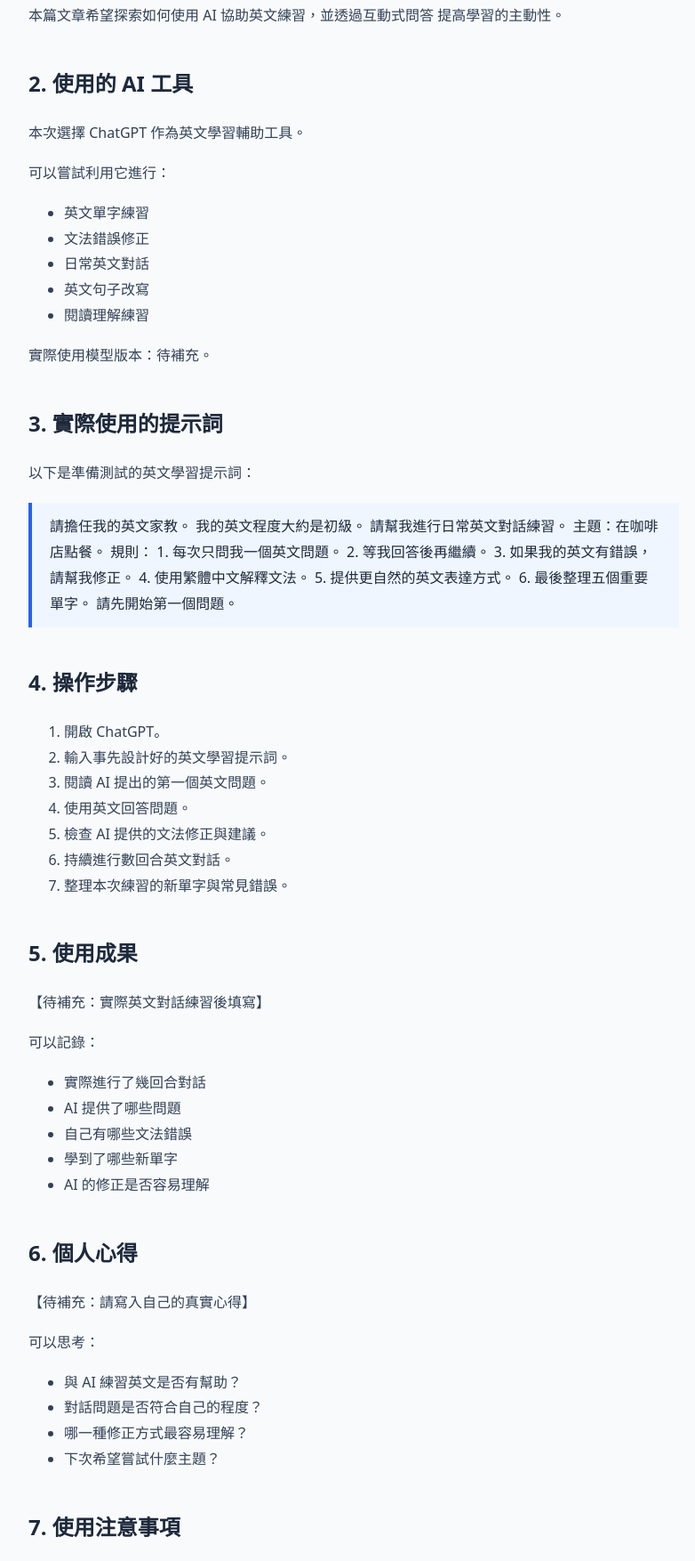
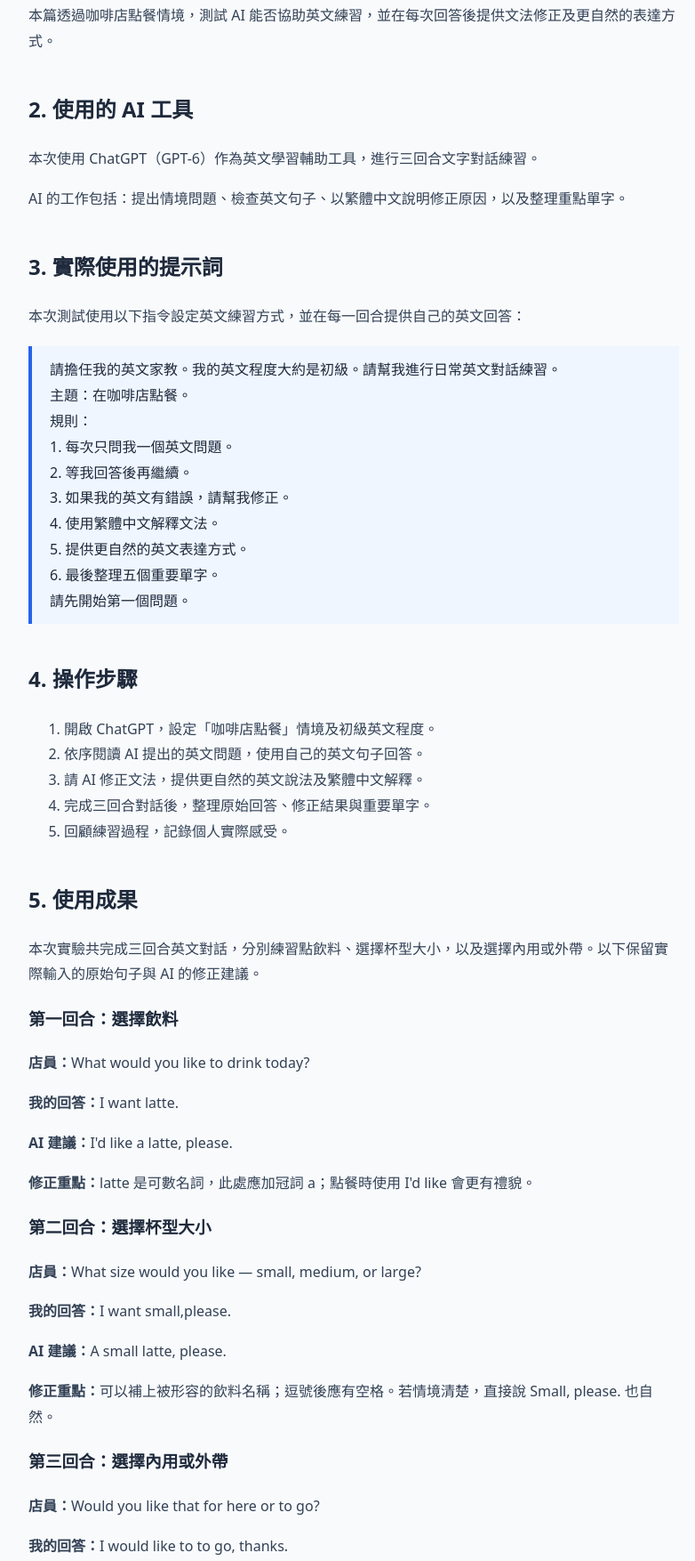
Before and after one commit to Wade1116/ai-learning-lab, a plain HTML site: page posts/ai-english.html in a window 1280 px wide. Shown: the part 549-2303 px from the top of the page at 89% size, without its empty margins (242-1024 px from the left). Drawn offline with Linux system fonts and the light colour scheme.

Commit message:
Update English article with real experiment results

```diff
--- a/posts/ai-english.html
+++ b/posts/ai-english.html
@@ -1,228 +1,97 @@
-
 <!DOCTYPE html>
 <html lang="zh-Hant">
-
 <head>
   <meta charset="UTF-8">
-  <meta name="viewport"
-        content="width=device-width, initial-scale=1.0">
-
-  <meta name="description"
-        content="探索如何使用 AI 工具輔助英文單字、文法及對話練習。">
-
+  <meta name="viewport" content="width=device-width, initial-scale=1.0">
+  <meta name="description" content="記錄使用 ChatGPT 進行三回合咖啡店英文點餐練習、文法修正與個人心得。">
   <title>使用 AI 輔助英文學習 | AI Learning Lab</title>
-
-  <link rel="stylesheet"
-        href="../assets/css/style.css">
+  <link rel="stylesheet" href="../assets/css/style.css">
 </head>
-
 <body>
-
   <header class="site-header">
     <div class="container header-inner">
-
-      <a href="../index.html" class="brand">
-        ✦ AI Learning Lab
-      </a>
-
+      <a href="../index.html" class="brand">✦ AI Learning Lab</a>
       <nav class="nav" aria-label="主要導覽">
         <a href="../index.html">首頁</a>
         <a href="../index.html#articles">學習筆記</a>
         <a href="../index.html#about">關於網站</a>
       </nav>
-
     </div>
   </header>
-
   <main class="article">
-
     <header class="article-header">
-
-      <span class="eyebrow">
-        LANGUAGE · AI LEARNING
-      </span>
-
+      <span class="eyebrow">LANGUAGE · AI LEARNING</span>
       <h1>使用 AI 輔助英文學習</h1>
-
-      <p>
-        發布日期：
-        <time datetime="2026-11-12">
-          2026 年 11 月 12 日
-        </time>
-      </p>
-
+      <p>發布日期：<time datetime="2026-11-12">2026 年 11 月 12 日</time></p>
     </header>
-
     <div class="article-body">
-
       <h2>1. 學習目標</h2>
-
-      <p>
-        英文學習除了背誦單字，
-        還需要持續練習句型、文法與實際對話。
-      </p>
-
-      <p>
-        本篇文章希望探索如何使用 AI
-        協助英文練習，並透過互動式問答
-        提高學習的主動性。
-      </p>
-
+      <p>英文學習除了背誦單字，還需要持續練習句型、文法與實際對話。</p>
+      <p>本篇透過咖啡店點餐情境，測試 AI 能否協助英文練習，並在每次回答後提供文法修正及更自然的表達方式。</p>
       <h2>2. 使用的 AI 工具</h2>
-
-      <p>
-        本次選擇 ChatGPT 作為英文學習輔助工具。
-      </p>
-
-      <p>
-        可以嘗試利用它進行：
-      </p>
-
-      <ul>
-        <li>英文單字練習</li>
-        <li>文法錯誤修正</li>
-        <li>日常英文對話</li>
-        <li>英文句子改寫</li>
-        <li>閱讀理解練習</li>
-      </ul>
-
-      <p>
-        實際使用模型版本：待補充。
-      </p>
-
+      <p>本次使用 ChatGPT（GPT-6）作為英文學習輔助工具，進行三回合文字對話練習。</p>
+      <p>AI 的工作包括：提出情境問題、檢查英文句子、以繁體中文說明修正原因，以及整理重點單字。</p>
       <h2>3. 實際使用的提示詞</h2>
-
-      <p>
-        以下是準備測試的英文學習提示詞：
-      </p>
-
+      <p>本次測試使用以下指令設定英文練習方式，並在每一回合提供自己的英文回答：</p>
       <blockquote>
-        請擔任我的英文家教。
-
-        我的英文程度大約是初級。
-
-        請幫我進行日常英文對話練習。
-
-        主題：在咖啡店點餐。
-
-        規則：
-
-        1. 每次只問我一個英文問題。
-        2. 等我回答後再繼續。
-        3. 如果我的英文有錯誤，請幫我修正。
-        4. 使用繁體中文解釋文法。
-        5. 提供更自然的英文表達方式。
-        6. 最後整理五個重要單字。
-
+        請擔任我的英文家教。我的英文程度大約是初級。請幫我進行日常英文對話練習。<br>
+        主題：在咖啡店點餐。<br>
+        規則：<br>
+        1. 每次只問我一個英文問題。<br>
+        2. 等我回答後再繼續。<br>
+        3. 如果我的英文有錯誤，請幫我修正。<br>
+        4. 使用繁體中文解釋文法。<br>
+        5. 提供更自然的英文表達方式。<br>
+        6. 最後整理五個重要單字。<br>
         請先開始第一個問題。
       </blockquote>
-
       <h2>4. 操作步驟</h2>
-
       <ol>
-        <li>
-          開啟 ChatGPT。
-        </li>
-
-        <li>
-          輸入事先設計好的英文學習提示詞。
-        </li>
-
-        <li>
-          閱讀 AI 提出的第一個英文問題。
-        </li>
-
-        <li>
-          使用英文回答問題。
-        </li>
-
-        <li>
-          檢查 AI 提供的文法修正與建議。
-        </li>
-
-        <li>
-          持續進行數回合英文對話。
-        </li>
-
-        <li>
-          整理本次練習的新單字與常見錯誤。
-        </li>
+        <li>開啟 ChatGPT，設定「咖啡店點餐」情境及初級英文程度。</li>
+        <li>依序閱讀 AI 提出的英文問題，使用自己的英文句子回答。</li>
+        <li>請 AI 修正文法，提供更自然的英文說法及繁體中文解釋。</li>
+        <li>完成三回合對話後，整理原始回答、修正結果與重要單字。</li>
+        <li>回顧練習過程，記錄個人實際感受。</li>
       </ol>
-
       <h2>5. 使用成果</h2>
-
-      <p>
-        【待補充：實際英文對話練習後填寫】
-      </p>
-
-      <p>
-        可以記錄：
-      </p>
-
+      <p>本次實驗共完成三回合英文對話，分別練習點飲料、選擇杯型大小，以及選擇內用或外帶。以下保留實際輸入的原始句子與 AI 的修正建議。</p>
+      <h3>第一回合：選擇飲料</h3>
+      <p><strong>店員：</strong>What would you like to drink today?</p>
+      <p><strong>我的回答：</strong>I want latte.</p>
+      <p><strong>AI 建議：</strong>I'd like a latte, please.</p>
+      <p><strong>修正重點：</strong>latte 是可數名詞，此處應加冠詞 a；點餐時使用 I'd like 會更有禮貌。</p>
+      <h3>第二回合：選擇杯型大小</h3>
+      <p><strong>店員：</strong>What size would you like — small, medium, or large?</p>
+      <p><strong>我的回答：</strong>I want small,please.</p>
+      <p><strong>AI 建議：</strong>A small latte, please.</p>
+      <p><strong>修正重點：</strong>可以補上被形容的飲料名稱；逗號後應有空格。若情境清楚，直接說 Small, please. 也自然。</p>
+      <h3>第三回合：選擇內用或外帶</h3>
+      <p><strong>店員：</strong>Would you like that for here or to go?</p>
+      <p><strong>我的回答：</strong>I would like to to go, thanks.</p>
+      <p><strong>AI 建議：</strong>To go, please.</p>
+      <p><strong>修正重點：</strong>原句多了一個 to；點餐時可直接用 To go, please. 表達外帶。</p>
+      <h3>本次學到的五個單字與片語</h3>
       <ul>
-        <li>實際進行了幾回合對話</li>
-        <li>AI 提供了哪些問題</li>
-        <li>自己有哪些文法錯誤</li>
-        <li>學到了哪些新單字</li>
-        <li>AI 的修正是否容易理解</li>
+        <li><strong>Latte：</strong>拿鐵咖啡</li>
+        <li><strong>Size：</strong>尺寸、大小</li>
+        <li><strong>Small：</strong>小的、小杯</li>
+        <li><strong>Would like：</strong>想要（禮貌表達）</li>
+        <li><strong>To go：</strong>外帶</li>
       </ul>
-
+      <p>這次已完成三回合文字對話及修正紀錄，但尚未測試長期練習是否能提升英文能力。</p>
       <h2>6. 個人心得</h2>
-
-      <p>
-        【待補充：請寫入自己的真實心得】
-      </p>
-
-      <p>
-        可以思考：
-      </p>
-
-      <ul>
-        <li>與 AI 練習英文是否有幫助？</li>
-        <li>對話問題是否符合自己的程度？</li>
-        <li>哪一種修正方式最容易理解？</li>
-        <li>下次希望嘗試什麼主題？</li>
-      </ul>
-
+      <p>這次使用 ChatGPT 進行英文對話練習，我覺得很有幫助。透過模擬咖啡店點餐的情境，我可以直接用英文回答問題，再由 AI 協助檢查文法並提供更自然的表達方式。</p>
+      <p>這次最有收穫的是學到更有禮貌、自然的英文點餐方式。例如，我原本使用「I want latte」，經過 AI 修正後，學會使用「I'd like a latte, please.」。在選擇外帶時，也學到可以直接說「To go, please.」，不需要使用很複雜的句子。</p>
+      <p>我認為這種學習方式很實用，因為 AI 不只是告訴我正確答案，也會解釋為什麼需要修改，讓我更容易理解英文的使用方式。</p>
+      <p>透過這次練習，我了解到英文學習不只是記住單字和文法，還需要知道在不同情境下如何自然地表達。未來如果需要練習其他日常英文情境，我會考慮繼續使用 AI 進行模擬對話。</p>
       <h2>7. 使用注意事項</h2>
-
-      <p>
-        AI 提供的英文修正不一定完全正確，
-        尤其是特殊語境或口語表達，
-        仍需要參考可信的字典或教材。
-      </p>
-
-      <p>
-        另外，練習時應按照自己的英文程度
-        調整問題難度，避免一次學習過多內容。
-      </p>
-
+      <p>AI 提供的英文修正不一定完全正確，尤其是特殊語境或口語表達，仍需要參考可信的字典或教材。</p>
+      <p>另外，練習時應按照自己的英文程度調整問題難度，避免一次學習過多內容。</p>
       <h2>8. 小結</h2>
-
-      <p>
-        AI 可以提供互動式英文練習的機會。
-        透過明確的提示詞，
-        可以設定練習主題、程度及回饋方式。
-      </p>
-
-      <p>
-        本篇將在實際測試後，
-        補上練習成果與個人心得。
-      </p>
-
-      <a class="back-link" href="../index.html">
-        ← 返回首頁
-      </a>
-
+      <p>本次實驗顯示，明確設定情境與回饋規則後，AI 能提供逐回合的英文練習和修正建議。三回合練習讓我學到更自然的點餐表達；後續仍可用更多情境測試學習效果。</p>
+      <a class="back-link" href="../index.html">← 返回首頁</a>
     </div>
-
   </main>
-
-  <footer class="site-footer">
-    <div class="container">
-      <p>© 2026 AI Learning Lab.</p>
-    </div>
-  </footer>
-
+  <footer class="site-footer"><div class="container"><p>© 2026 AI Learning Lab.</p></div></footer>
 </body>
 </html>
```
